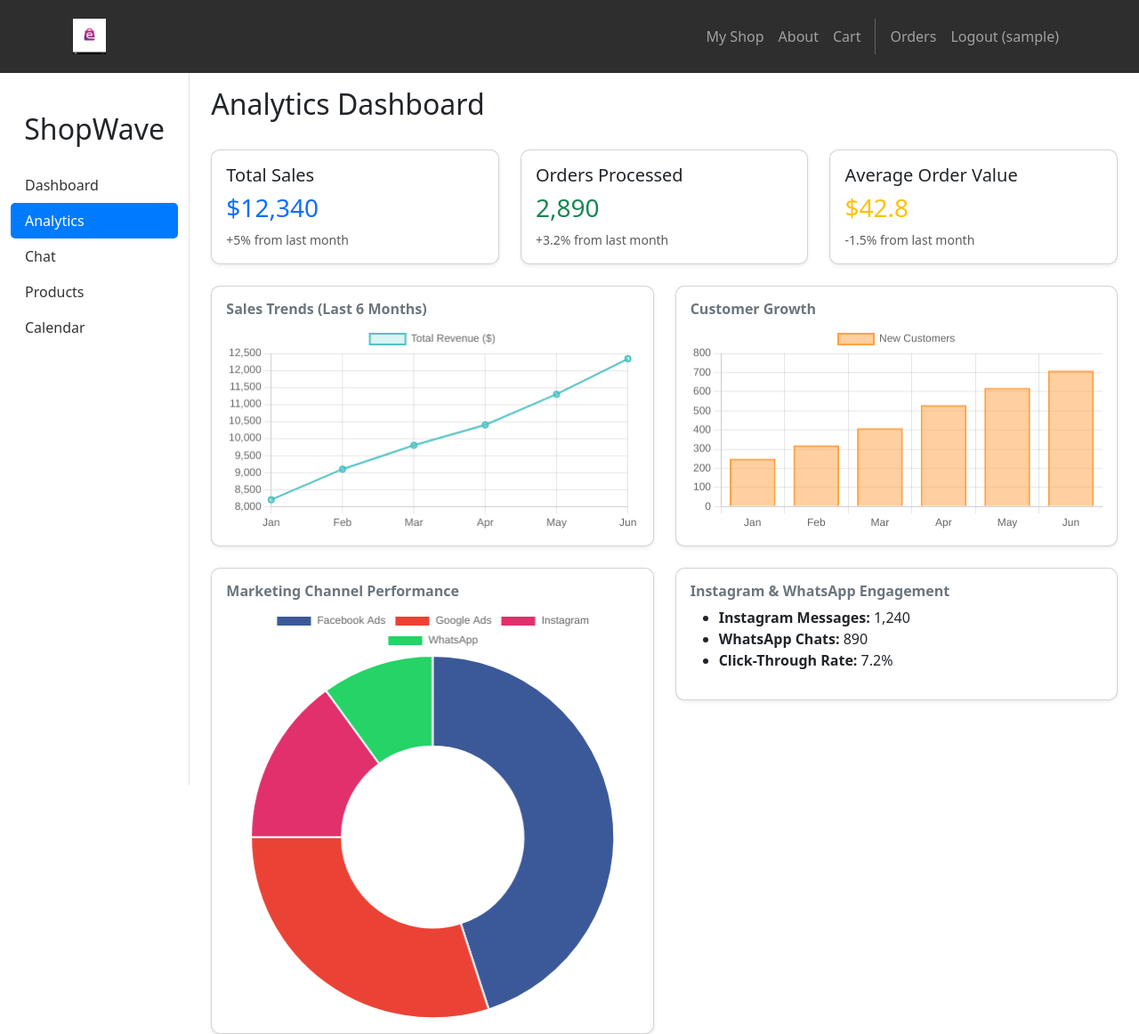
After one commit to kevinrev26/proj-istmo, a Django app: page /shop/analytics in a window 1280 px wide. The commit adds this page. Shown: the whole page at 89% size. Run offline with Django 5.2, Linux system fonts and the light colour scheme; the visitor is signed in with stand-in values (Sample User, id 1); data that the repository does not hold is empty; some libraries are stand-ins or nearby versions.

Commit message:
Analytics html scaffolding added

```diff
--- /dev/null
+++ b/shop/templates/shop/analytics.html
@@ -0,0 +1,138 @@
+{% extends 'base.html' %}
+{% block content %}
+
+<div class="container-fluid">
+    <div class="row">
+        <!--Sidebar-->
+        {% include 'shop/partials/dashboard_navbar.html' %}
+
+        <!-- Main Content -->
+        <main class="col-md-10 ms-sm-auto px-md-4">
+            <div class="d-flex justify-content-between flex-wrap flex-md-nowrap align-items-center pt-3 pb-2 mb-3">
+                <h1 class="h2">Analytics Dashboard</h1>
+            </div>
+
+            <!-- Sales & Revenue Overview -->
+            <div class="row">
+                <div class="col-md-4">
+                    <div class="card shadow-sm p-3">
+                        <h5>Total Sales</h5>
+                        <h3 class="text-primary">$12,340</h3>
+                        <small class="text-muted">+5% from last month</small>
+                    </div>
+                </div>
+                <div class="col-md-4">
+                    <div class="card shadow-sm p-3">
+                        <h5>Orders Processed</h5>
+                        <h3 class="text-success">2,890</h3>
+                        <small class="text-muted">+3.2% from last month</small>
+                    </div>
+                </div>
+                <div class="col-md-4">
+                    <div class="card shadow-sm p-3">
+                        <h5>Average Order Value</h5>
+                        <h3 class="text-warning">$42.8</h3>
+                        <small class="text-muted">-1.5% from last month</small>
+                    </div>
+                </div>
+            </div>
+
+            <!-- Sales Trends (Chart.js) -->
+            <div class="row mt-4">
+                <div class="col-md-6">
+                    <div class="card shadow-sm">
+                        <div class="card-body">
+                            <h6>Sales Trends (Last 6 Months)</h6>
+                            <canvas id="salesChart"></canvas>
+                        </div>
+                    </div>
+                </div>
+
+                <div class="col-md-6">
+                    <div class="card shadow-sm">
+                        <div class="card-body">
+                            <h6>Customer Growth</h6>
+                            <canvas id="customerChart"></canvas>
+                        </div>
+                    </div>
+                </div>
+            </div>
+
+            <!-- Marketing Performance -->
+            <div class="row mt-4">
+                <div class="col-md-6">
+                    <div class="card shadow-sm">
+                        <div class="card-body">
+                            <h6>Marketing Channel Performance</h6>
+                            <canvas id="marketingChart"></canvas>
+                        </div>
+                    </div>
+                </div>
+
+                <div class="col-md-6">
+                    <div class="card shadow-sm">
+                        <div class="card-body">
+                            <h6>Instagram & WhatsApp Engagement</h6>
+                            <ul>
+                                <li><strong>Instagram Messages:</strong> 1,240</li>
+                                <li><strong>WhatsApp Chats:</strong> 890</li>
+                                <li><strong>Click-Through Rate:</strong> 7.2%</li>
+                            </ul>
+                        </div>
+                    </div>
+                </div>
+            </div>
+
+        </main>
+    </div>
+</div>
+
+<!-- Chart.js Integration -->
+<script>
+    var ctxSales = document.getElementById('salesChart').getContext('2d');
+    var salesChart = new Chart(ctxSales, {
+        type: 'line',
+        data: {
+            labels: ['Jan', 'Feb', 'Mar', 'Apr', 'May', 'Jun'],
+            datasets: [{
+                label: 'Total Revenue ($)',
+                data: [8200, 9100, 9800, 10400, 11300, 12340],
+                backgroundColor: 'rgba(75, 192, 192, 0.2)',
+                borderColor: 'rgba(75, 192, 192, 1)',
+                borderWidth: 2
+            }]
+        },
+        options: { responsive: true }
+    });
+
+    var ctxCustomers = document.getElementById('customerChart').getContext('2d');
+    var customerChart = new Chart(ctxCustomers, {
+        type: 'bar',
+        data: {
+            labels: ['Jan', 'Feb', 'Mar', 'Apr', 'May', 'Jun'],
+            datasets: [{
+                label: 'New Customers',
+                data: [250, 320, 410, 530, 620, 710],
+                backgroundColor: 'rgba(255, 159, 64, 0.5)',
+                borderColor: 'rgba(255, 159, 64, 1)',
+                borderWidth: 2
+            }]
+        },
+        options: { responsive: true }
+    });
+
+    var ctxMarketing = document.getElementById('marketingChart').getContext('2d');
+    var marketingChart = new Chart(ctxMarketing, {
+        type: 'doughnut',
+        data: {
+            labels: ['Facebook Ads', 'Google Ads', 'Instagram', 'WhatsApp'],
+            datasets: [{
+                data: [45, 30, 15, 10],
+                backgroundColor: ['#3b5998', '#ea4335', '#E1306C', '#25D366']
+            }]
+        },
+        options: { responsive: true }
+    });
+</script>
+
+{% endblock %}
--- /dev/null
+++ b/shop/templates/shop/partials/dashboard_navbar.html
@@ -0,0 +1,12 @@
+<nav class="col-md-2 d-md-block sidebar">
+    <div class="position-sticky">
+        <h2 class="text-center my-4">ShopWave</h2>
+        <ul class="nav flex-column">
+            <li class="nav-item"><a class="nav-link" href="{% url 'shop.show' %}">Dashboard</a></li>
+            <li class="nav-item"><a class="nav-link active" href="{% url 'shop.analytics' %}">Analytics</a></li>
+            <li class="nav-item"><a class="nav-link" href="#">Chat</a></li>
+            <li class="nav-item"><a class="nav-link" href="#">Products</a></li>
+            <li class="nav-item"><a class="nav-link" href="#">Calendar</a></li>
+        </ul>
+    </div>
+</nav>
--- a/shop/urls.py
+++ b/shop/urls.py
@@ -2,4 +2,5 @@ from django.urls import path
 from . import views
 urlpatterns = [
     path('', views.show, name='shop.show'),
+    path('analytics', views.show_analytics, name='shop.analytics'),
 ]
--- a/shop/views.py
+++ b/shop/views.py
@@ -31,3 +31,8 @@ def show(request):
             return render(request, 'shop/shop_creation.html', {'template_data': template_data})
     else:
         return render(request, 'shop/show.html', {'shop': user_shop})
+
+@login_required
+def show_analytics(request):
+    user_shop = Shop.objects.filter(owner=request.user).first()
+    return render(request, 'shop/analytics.html', {'shop' : user_shop})
```
Also changed, not shown: shop/templates/shop/show.html (+1 -15 lines).
